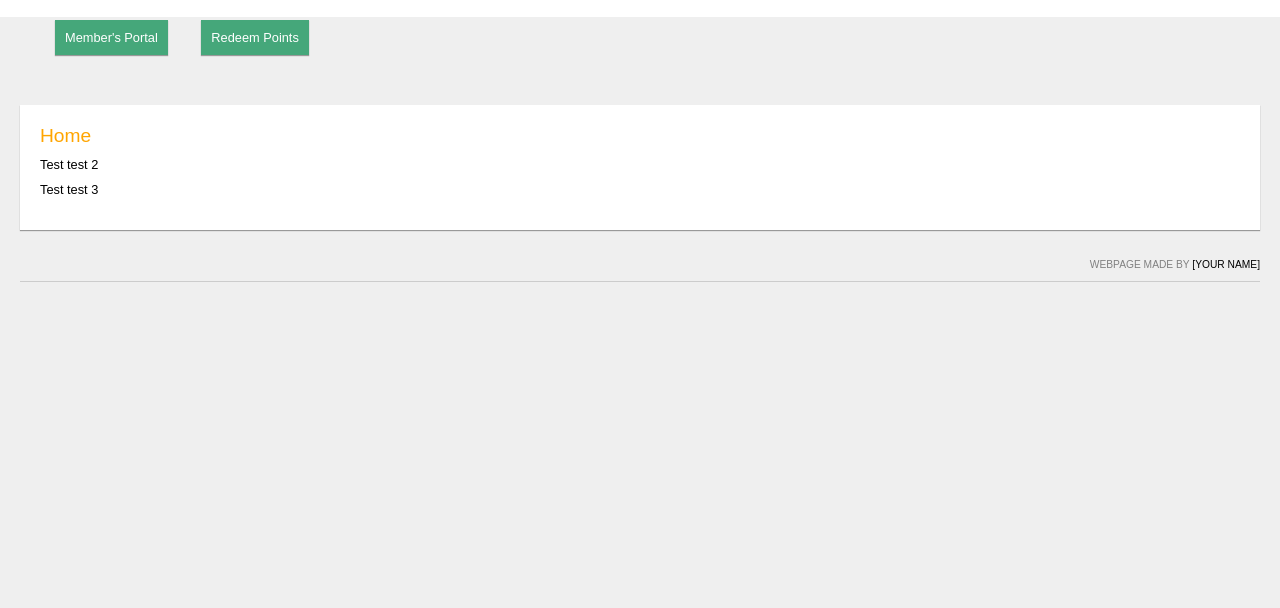
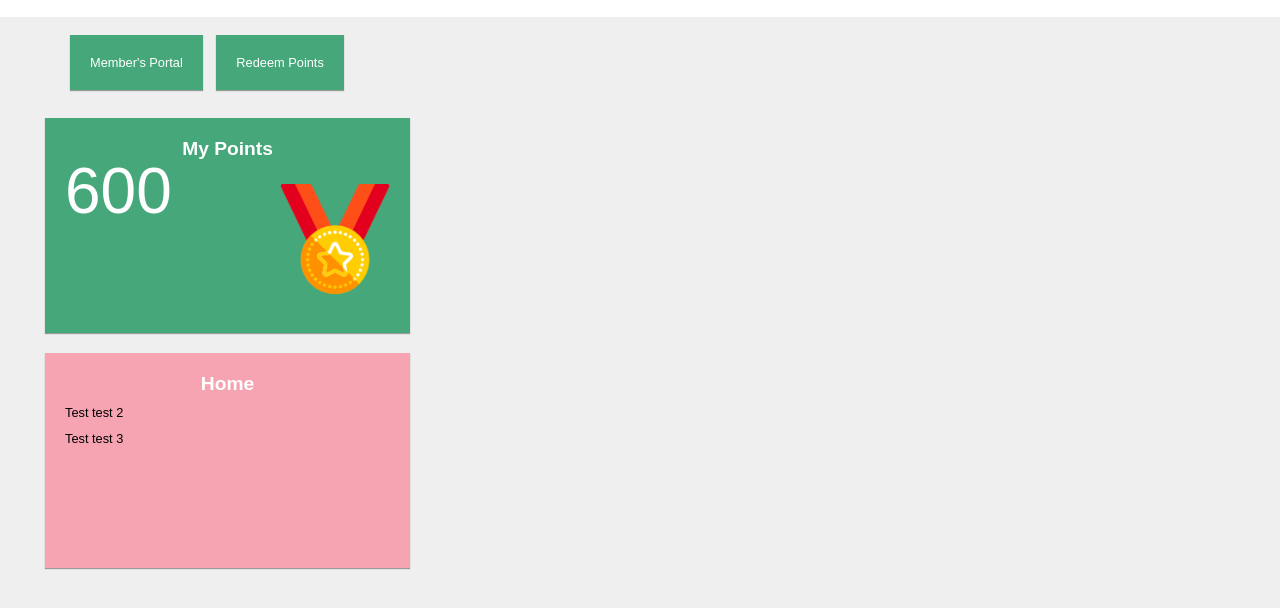
Before and after one commit to amolc/hearingcenter, a website: page singapore/memberdashboard.html in a window 1280 px wide. Shown: the part 84-692 px from the top of the page. Drawn offline with nearby package versions, Linux system fonts and the light colour scheme.

Commit message:
Updated crm.css & memberdashboard.html

```diff
--- a/singapore/css/crm.css
+++ b/singapore/css/crm.css
@@ -3,10 +3,11 @@
 */
 p{ line-height: 1em; }
 h1, h2, h3, h4{
-    color: orange;
-	font-weight: normal;
+    color: white;
+	font-weight: bold;
 	line-height: 1.1em;
 	margin: 0 0 .5em 0;
+  text-align: center;
 }
 h1{ font-size: 1.7em; }
 h2{ font-size: 1.5em; }
@@ -35,10 +36,9 @@ body{
     background: #efefef;
 }
 /* you can put your code all in one line like above */
-#page{
-  margin: 20px;
+#page {
+  margin: 45px;
   background: #efefef;
-
 }
 
 /* or on different lines like below */
@@ -74,45 +74,65 @@ body{
 			#nav ul li a:active{ background-color: #45A77A; }
 
 #tab{
-	width: 60%;
+	width: 30%;
 	display: inline-block;
 	text-align: left;
 	float: left;
+	margin: 25px;
 }
 
 	#tab ul{}
 		#tab ul li{
 			display: inline-block;
-			height: 62px;
+			height: 10px;
+
 		}
 			#tab ul li a{
-				padding: 10px;
+				padding: 20px;
 				background: #45A77A;
 				color: white;
-        margin: 15px;
+        margin: 5px;
 			}
 			#tab ul li a:hover{
 				background-color: #45A77A;
 				box-shadow: 0px 1px 1px #666;
 			}
-			#tab ul li a:active{ background-color: #45A77A; }
+			#tab ul li a:active{
+        background-color: #45A77A;
+      }
 
 
 #content{
-	margin: 30px 0;
-	background: white;
-	padding: 20px;
-	clear: both;
+	 margin: 10px 0;
+    background: white;
+    padding: 20px;
+    clear: both;
+    float: left;
+    width: 325px;
+    height: 175px;
+}
+
+box {
+    font-size: 500%;
+    align-content: center;
+    color: white;
 }
 #footer{
-	border-bottom: 1px #ccc solid;
-	margin-bottom: 10px;
 }
 	#footer p{
-		text-align: right;
+		/*text-align: right;
 		text-transform: uppercase;
 		font-size: 80%;
 		color: grey;
+    padding-top: 500px;*/
+    text-align: right;
+    position:fixed;
+    height:20px;
+    bottom:0px;
+    left:45px;
+    right:45px;
+    border-bottom: 1px #ccc solid;
+    margin-bottom: 20px;
 	}
 
 /* multiple styles seperated by a , */
--- a/singapore/memberdashboard.html
+++ b/singapore/memberdashboard.html
@@ -11,6 +11,14 @@
 
 <!-- you should always add your stylesheet (css) in the head tag so that it starts loading before the page html is being displayed -->
 	<link rel="stylesheet" href="css/crm.css" type="text/css" />
+
+	<script type="text/javascript" src="js/jquery.js"></script>
+	<script src="https://ajax.googleapis.com/ajax/libs/angularjs/1.4.5/angular.min.js"></script>
+	<script type="text/javascript" src="js/angular-storage.min.js"></script>
+	<script src="js/bootstrap.js" type="text/javascript"></script>
+	<script src="js/index.js"></script>
+	<script type="text/javascript" src="js/app.js"></script>
+	<script type="text/javascript" src="js/crmCtrl.js"></script>
 
 </head>
 <body>
@@ -36,7 +44,17 @@
 <!-- webpage content goes here in the body -->
 
 	<div id="page">
-		<div id="content">
+
+		<div id="content" style= "background-color: #45A77A;">
+			<h2>My Points</h2>
+			<br>
+			<img src = "images/medal.png" align = "right" width="110" height="110">
+			<box>
+			600
+			</box>
+		</div>
+
+		<div id="content" style= "background-color: #F6A3B2;">
 			<h2>Home</h2>
 			<p>
 			Test test 2
@@ -45,11 +63,12 @@
 				Test test 3
 			</p>
 		</div>
-		<div id="footer">
+
+		<!--<div id="footer">
 			<p>
 				Webpage made by <a href="/" target="_blank">[your name]</a>
 			</p>
-		</div>
+		</div>-->
 	</div>
 </body>
 </html>
```
Also changed, not shown: singapore/images/medal.png (added).
